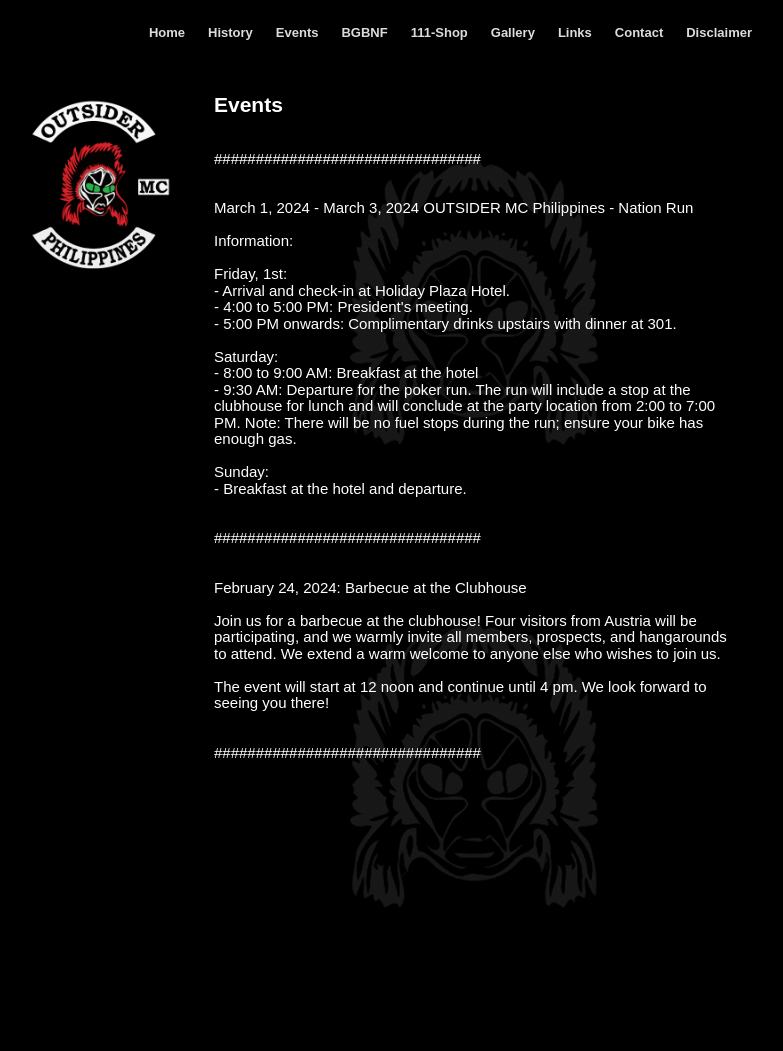
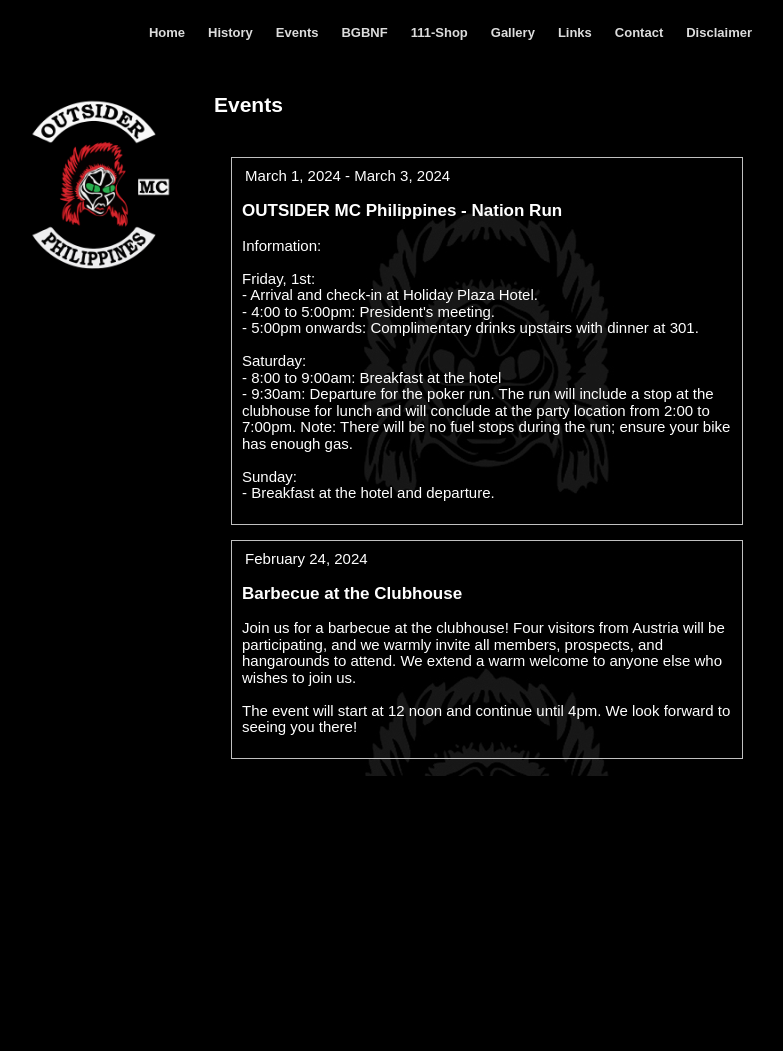
Before and after one commit to Outsider-MC-Angeles/Outsider-MC-Angeles.github.io, a PHP site: page /events.html in a window 1280 px wide. Shown: the whole page, without its empty margins (196-979 px from the left). After the commit the page ends 776 px from the top, so only its background shows below. Run offline with PHP 8.4, Linux system fonts and the light colour scheme.

Commit message:
240229_1523

```diff
--- a/events.css
+++ b/events.css
@@ -115,12 +115,49 @@ body
 {
    color: #FFFFFF;
    font-family: Arial;
-   font-weight: 400;
-   font-size: 20px;
-   line-height: 22.5px;
+   font-weight: bold;
+   font-size: 27px;
+   line-height: 30px;
 }
 #wb_Text1 p, #wb_Text1 ul
 {
    margin: 0;
    padding: 0;
 }
+#Table3
+{
+   border-radius: 0px;
+   border: 2px solid transparent;
+   background-color: transparent;
+   background-image: url('images/Wasserzeichen_003.jpg');
+   background-repeat: repeat-y;
+   background-position: center top;
+   border-collapse: separate;
+   border-spacing: 15px;
+   margin: 0;
+}
+#Table3 td, #Table3 th
+{
+   padding: 10px 10px 10px 10px;
+}
+#Table3 td div
+{
+   white-space: nowrap;
+}
+#Table3 p, #Table3 ul
+{
+   margin: 0;
+   padding: 0;
+}
+#Table3 .cell0
+{
+   background-color: transparent;
+   background-image: none;
+   border: 1px #C0C0C0 solid;
+   text-align: left;
+   vertical-align: top;
+   color: #FFFFFF;
+   font-family: Arial;
+   font-size: 16px;
+   line-height: 18px;
+}
--- a/events.html
+++ b/events.html
@@ -35,41 +35,40 @@
 </div>
 <div id="wb_Image1" style="position:absolute;left:69px;top:98px;width:144px;height:171px;z-index:1;">
 <img src="images/OMC_patch_001.png" id="Image1" alt="" width="144" height="172"></div>
-<div id="wb_Text1" style="position:absolute;left:255px;top:93px;width:521px;height:958px;z-index:2;">
-<p style="font-size:15px;line-height:16.5px;"><span style="font-size:21px;line-height:24.5px;font-weight:bold;">Events</span></p>
+<div id="wb_Text1" style="position:absolute;left:255px;top:93px;width:521px;height:24px;z-index:2;">
+<p style="font-size:15px;line-height:16.5px;"><span style="font-size:21px;line-height:24.5px;font-weight:bold;">Events</span></p></div>
+<table style="position:absolute;left:255px;top:140px;width:546px;height:633px;z-index:3;" id="Table3">
+<tr>
+<td class="cell0"><p style="font-size:15px;line-height:16.5px;"><span style="font-size:11px;line-height:12px;">&nbsp;</span>March 1, 2024 - March 3, 2024 </p>
 <p style="font-size:15px;line-height:16.5px;">&nbsp;</p>
-<p style="font-size:15px;line-height:16.5px;">&nbsp;</p>
-<p style="font-size:15px;line-height:16.5px;">################################</p>
-<p style="font-size:15px;line-height:16.5px;">&nbsp;</p>
-<p style="font-size:15px;line-height:16.5px;">&nbsp;</p>
-<p style="font-size:15px;line-height:16.5px;">March 1, 2024 - March 3, 2024 OUTSIDER MC Philippines - Nation Run</p>
+<p style="font-size:15px;line-height:16.5px;"><span style="font-size:17px;line-height:20px;font-weight:bold;">OUTSIDER MC Philippines - Nation Run</span></p>
 <p style="font-size:15px;line-height:16.5px;">&nbsp;</p>
 <p style="font-size:15px;line-height:16.5px;">Information:</p>
 <p style="font-size:15px;line-height:16.5px;">&nbsp;</p>
 <p style="font-size:15px;line-height:16.5px;">Friday, 1st:</p>
 <p style="font-size:15px;line-height:16.5px;">- Arrival and check-in at Holiday Plaza Hotel.</p>
-<p style="font-size:15px;line-height:16.5px;">- 4:00 to 5:00 PM: President's meeting.</p>
-<p style="font-size:15px;line-height:16.5px;">- 5:00 PM onwards: Complimentary drinks upstairs with dinner at 301.</p>
+<p style="font-size:15px;line-height:16.5px;">- 4:00 to 5:00pm: President's meeting.</p>
+<p style="font-size:15px;line-height:16.5px;">- 5:00pm onwards: Complimentary drinks upstairs with dinner at 301.</p>
 <p style="font-size:15px;line-height:16.5px;">&nbsp;</p>
 <p style="font-size:15px;line-height:16.5px;">Saturday:</p>
-<p style="font-size:15px;line-height:16.5px;">- 8:00 to 9:00 AM: Breakfast at the hotel</p>
-<p style="font-size:15px;line-height:16.5px;">- 9:30 AM: Departure for the poker run. The run will include a stop at the clubhouse for lunch and will conclude at the party location from 2:00 to 7:00 PM. Note: There will be no fuel stops during the run; ensure your bike has enough gas.</p>
+<p style="font-size:15px;line-height:16.5px;">- 8:00 to 9:00am: Breakfast at the hotel</p>
+<p style="font-size:15px;line-height:16.5px;">- 9:30am: Departure for the poker run. The run will include a stop at the clubhouse for lunch and will conclude at the party location from 2:00 to 7:00pm. Note: There will be no fuel stops during the run; ensure your bike has enough gas.</p>
 <p style="font-size:15px;line-height:16.5px;">&nbsp;</p>
 <p style="font-size:15px;line-height:16.5px;">Sunday:</p>
 <p style="font-size:15px;line-height:16.5px;">- Breakfast at the hotel and departure.</p>
+<p style="font-size:11px;line-height:12px;">&nbsp;</p></td>
+</tr>
+<tr>
+<td class="cell0"><p style="font-size:15px;line-height:16.5px;"><span style="font-size:11px;line-height:12px;">&nbsp;</span>February 24, 2024</p>
 <p style="font-size:15px;line-height:16.5px;">&nbsp;</p>
-<p style="font-size:15px;line-height:16.5px;">&nbsp;</p>
-<p style="font-size:15px;line-height:16.5px;">################################</p>
-<p style="font-size:15px;line-height:16.5px;">&nbsp;</p>
-<p style="font-size:15px;line-height:16.5px;">&nbsp;</p>
-<p style="font-size:15px;line-height:16.5px;">February 24, 2024: Barbecue at the Clubhouse</p>
+<p style="font-size:15px;line-height:16.5px;"><span style="font-size:17px;line-height:20px;font-weight:bold;">Barbecue at the Clubhouse</span></p>
 <p style="font-size:15px;line-height:16.5px;">&nbsp;</p>
 <p style="font-size:15px;line-height:16.5px;">Join us for a barbecue at the clubhouse! Four visitors from Austria will be participating, and we warmly invite all members, prospects, and hangarounds to attend. We extend a warm welcome to anyone else who wishes to join us.</p>
 <p style="font-size:15px;line-height:16.5px;">&nbsp;</p>
-<p style="font-size:15px;line-height:16.5px;">The event will start at 12 noon and continue until 4 pm. We look forward to seeing you there!</p>
-<p style="font-size:15px;line-height:16.5px;">&nbsp;</p>
-<p style="font-size:15px;line-height:16.5px;">&nbsp;</p>
-<p style="font-size:15px;line-height:16.5px;">################################</p></div>
+<p style="font-size:15px;line-height:16.5px;">The event will start at 12 noon and continue until 4pm. We look forward to seeing you there!</p>
+<p style="font-size:11px;line-height:12px;">&nbsp;</p></td>
+</tr>
+</table>
 </div>
 </body>
 </html>
```
